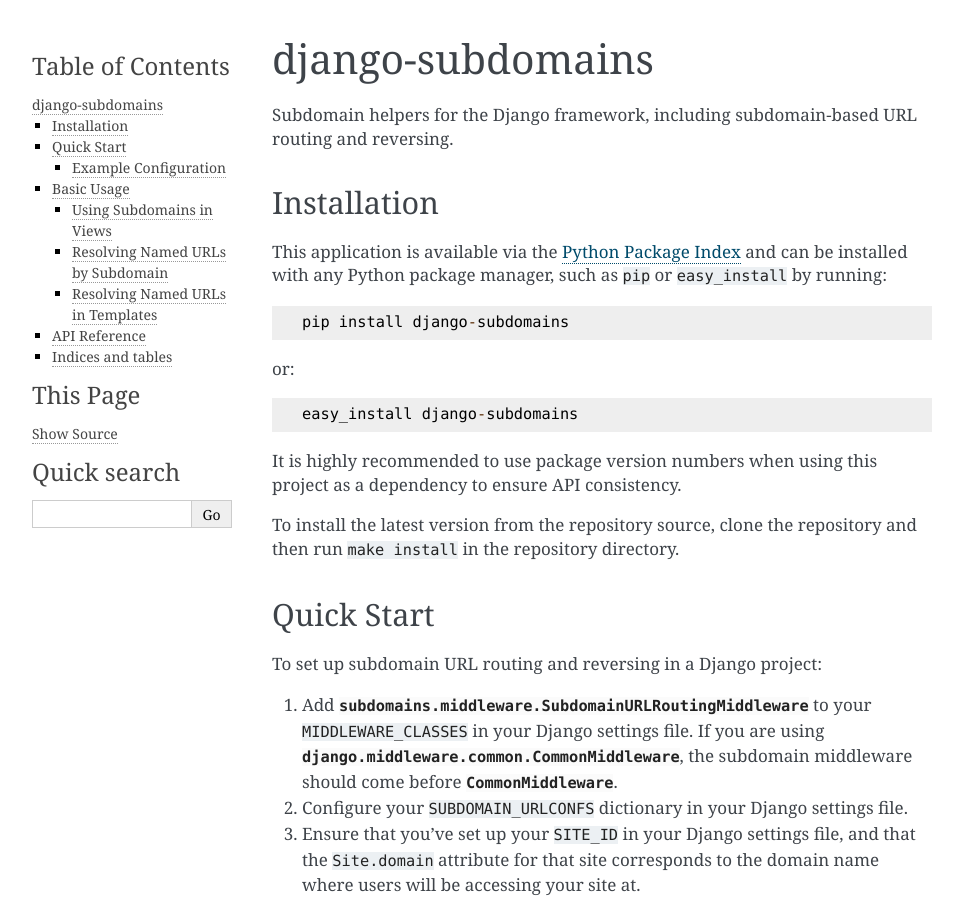
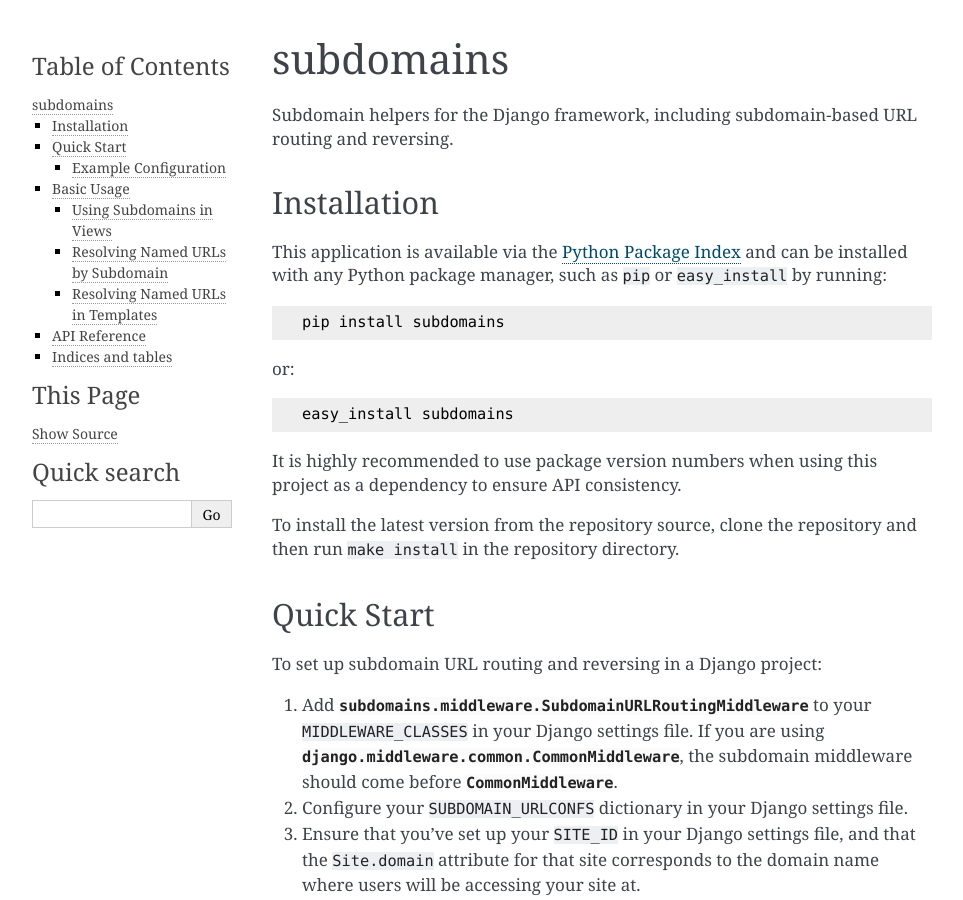
Before and after one commit to tkaemming/django-subdomains, a Sphinx documentation site: the page built from docs/index.rst, in a window 1280 px wide and 900 px high. Shown: the whole window, without its empty margins (148-1111 px from the left). Built offline with Sphinx 7.4.7, drawn with Linux system fonts in a browser that asks for light colours; the version number could not be read and is left out.

Commit message:
updated docs

```diff
--- a/docs/index.rst
+++ b/docs/index.rst
@@ -1,4 +1,4 @@
-django-subdomains
+subdomains
 =================
 
 Subdomain helpers for the Django framework, including subdomain-based URL
@@ -8,15 +8,15 @@
 ------------
 
 This application is available via the
-`Python Package Index <http://pypi.python.org/pypi/django-subdomains>`_ and can
+`Python Package Index <http://pypi.python.org/pypi/subdomains>`_ and can
 be installed with any Python package manager, such as ``pip`` or ``easy_install``
 by running::
 
-    pip install django-subdomains
+    pip install subdomains
 
 or::
 
-    easy_install django-subdomains
+    easy_install subdomains
 
 It is highly recommended to use package version numbers when using this project
 as a dependency to ensure API consistency.
```
Also changed, not shown: README.md (+1 -1 lines).
